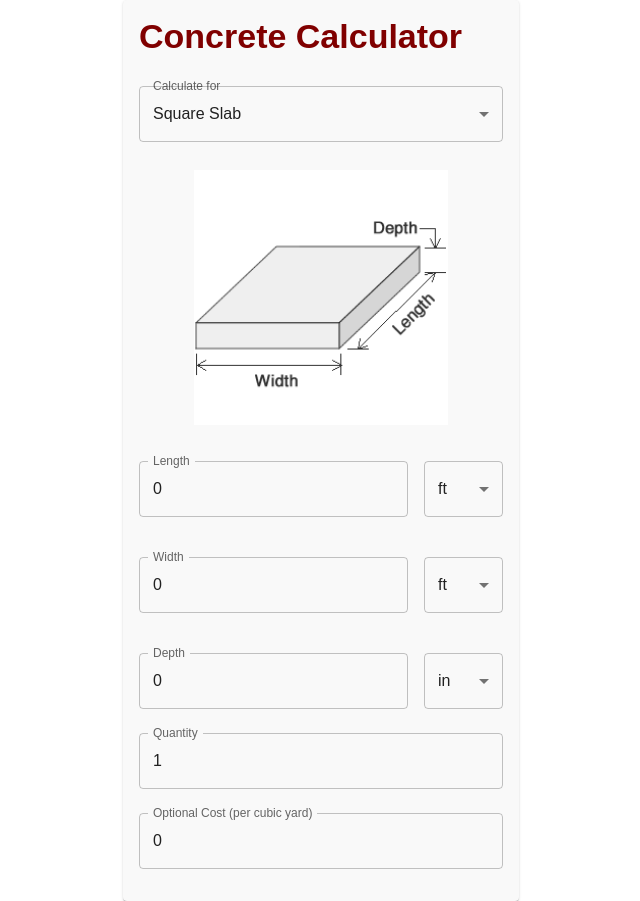
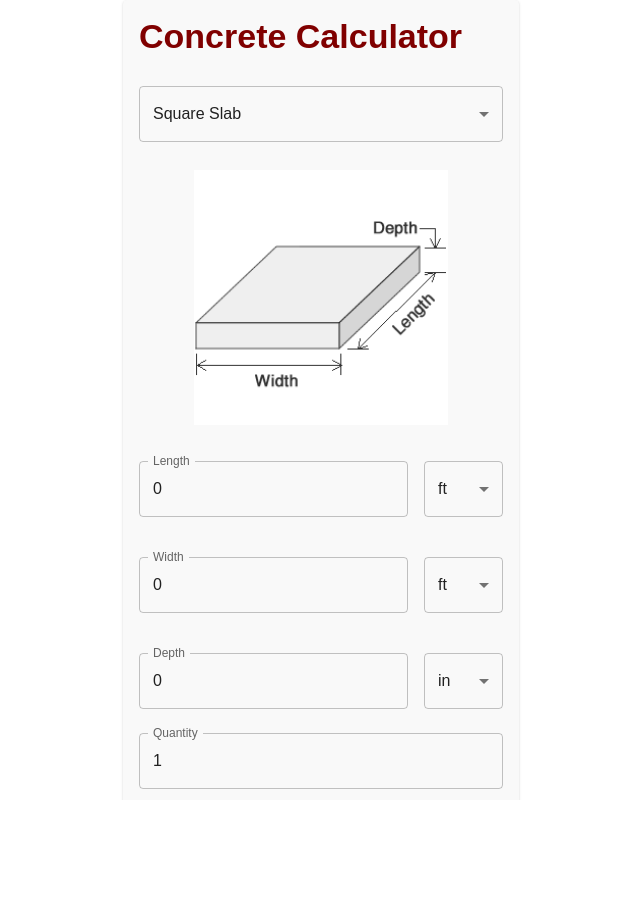
Before and after one commit to Tcviles/react-concrete-calc, a React (Create React App) app: page / in a window 1280 px wide. Shown: the whole page, without its empty margins (319-959 px from the left). After the commit the page ends 800 px from the top, so only its background shows below. Built offline with nearby package versions, Linux system fonts and the light colour scheme.

Commit message:
add watermark

```diff
--- a/src/App.tsx
+++ b/src/App.tsx
@@ -31,7 +31,7 @@ function App() {
   return (
     <ThemeProvider theme={theme}>
       <CssBaseline />
-      <Box sx={{ width: '100vw', height: '100vh'}}>
+      <Box sx={{ width: '100vw', height: '100vh', display: 'flex', flexDirection: 'column' }}>
         <ConcreteCalculator />
       </Box>
     </ThemeProvider>
--- a/src/components/ConcreteCalculator.tsx
+++ b/src/components/ConcreteCalculator.tsx
@@ -77,8 +77,11 @@ const ConcreteCalculator = () => {
         <CardContent>
           <Typography variant="h4" gutterBottom>Concrete Calculator</Typography>
           <FormControl fullWidth margin="normal">
-            <InputLabel>Calculate for</InputLabel>
-            <Select value={calculatorFor} onChange={(e) => setCalculatorFor(e.target.value)}>
+            <Select
+              id="calculate-for"
+              value={calculatorFor}
+              onChange={(e) => setCalculatorFor(e.target.value)}
+            >
               <MenuItem value="Square Slab">Square Slab</MenuItem>
               <MenuItem value="Round Slab">Round Slab</MenuItem>
               <MenuItem value="Wall">Wall</MenuItem>
@@ -106,6 +109,10 @@ const ConcreteCalculator = () => {
           {result > 0 && <Typography variant="h6" marginTop={2}><strong>Concrete needed:</strong> {result.toFixed(2)} cubic yards</Typography>}
           {cost > 0 && <Typography variant="h6"><strong>Total Cost:</strong> ${cost.toFixed(2)}</Typography>}
         </CardContent>
+      {/* Small "Made by tviles.com" footer */}
+      <Typography variant="body2" align="right" sx={{ marginTop: 2, marginRight: 2, fontSize: '10px', color: 'gray' }}>
+        Made by <a href="https://tviles.com" target="_blank" rel="noopener noreferrer" style={{ textDecoration: 'none', color: 'gray' }}>Tviles.com</a>
+      </Typography>
       </Card>
     </Container>
   );
--- a/src/index.css
+++ b/src/index.css
@@ -11,3 +11,13 @@ code {
   font-family: source-code-pro, Menlo, Monaco, Consolas, 'Courier New',
     monospace;
 }
+
+html,
+body,
+#root {
+  height: 100%;
+  width: 100%;
+  margin: 0;
+  padding: 0;
+  overflow: hidden;
+}
```
